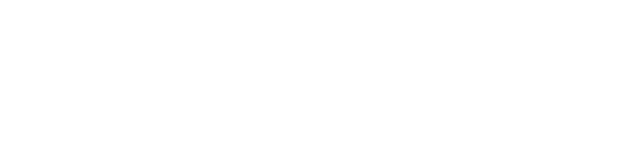
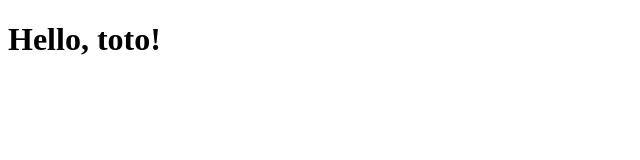
Before and after one commit to ssavajols/angularjs-formation, a plain HTML site: page hello-world/index.html in a window 1280 px wide. Shown: the whole page, without its empty margins (0-640 px from the left). Drawn offline with nearby package versions, Linux system fonts and the light colour scheme.

Commit message:
hello world

```diff
--- a/hello-world/index.html
+++ b/hello-world/index.html
@@ -3,7 +3,7 @@
     <head>
         <title>AngularJS Hello world</title>
         <meta charset="utf-8">
-        <script src="//ajax.googleapis.com/ajax/libs/angularjs/1.5.5/angular.min.js"/>
+        <script src="//ajax.googleapis.com/ajax/libs/angularjs/1.5.5/angular.min.js"></script>
     </head>
     <body ng-app  ng-init="name = 'toto'">
         <h1>Hello, {{name}}!</h1>
```
